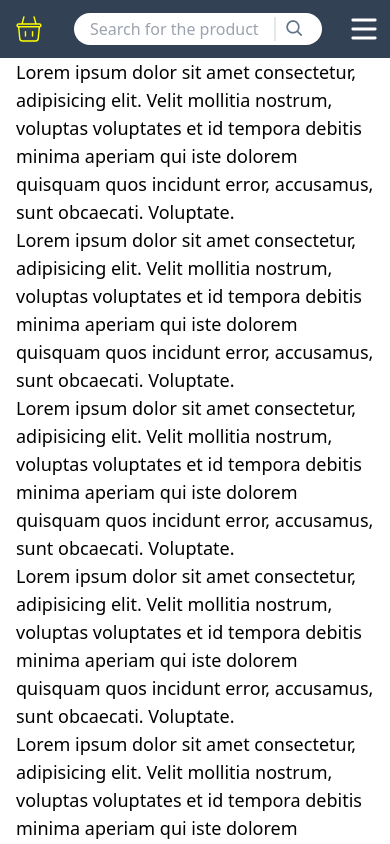
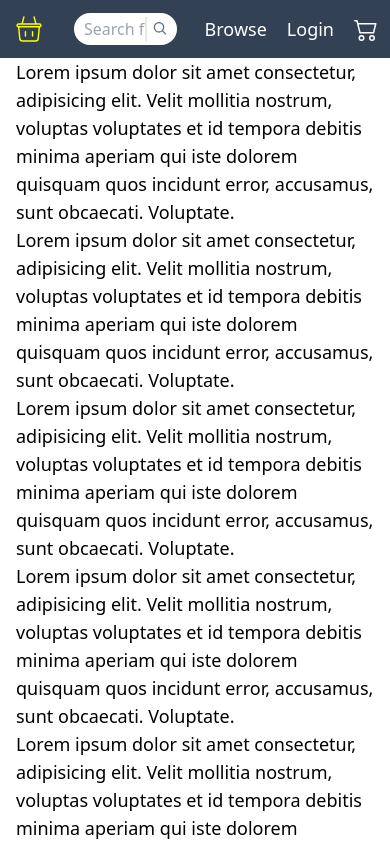
Before and after one commit to dgosc96/MockStore, a React (Vite) app: page / in a window 390 px wide. Shown: the top 844 px of the page. Built offline with nearby package versions, Linux system fonts and the light colour scheme; a web font is replaced by a local one.

Commit message:
"Refactored BurgerMenu and added device detection support"

```diff
--- a/package.json
+++ b/package.json
@@ -11,6 +11,7 @@
   },
   "dependencies": {
     "react": "^18.2.0",
+    "react-device-detect": "^2.2.3",
     "react-dom": "^18.2.0",
     "react-icons": "^4.10.1",
     "react-router-dom": "^6.14.1"
--- a/src/components/Header/Header.tsx
+++ b/src/components/Header/Header.tsx
@@ -1,8 +1,10 @@
+import { isMobile } from 'react-device-detect';
+import { CiShoppingBasket } from 'react-icons/ci';
+import { BsCart2 } from 'react-icons/bs';
+
 import { PAGES } from '../../navigation';
 import { NavLinkWrapperComponent as NavLink } from './components/NavLinkWrapperComponent.tsx';
 import { SearchBar } from './components/SearchBar.tsx';
-import { CiShoppingBasket } from 'react-icons/ci';
-import { BsCart2 } from 'react-icons/bs';
 import { BurgerMenu } from './components/BurgerMenu.tsx';
 
 export const Header = () => {
@@ -22,19 +24,17 @@ export const Header = () => {
                     </span>
                 </NavLink>
                 <SearchBar />
-                <div className='space-x-3 hidden lg:flex'>
+                {isMobile ? (
+                    <BurgerMenu />
+                ) : (
+                    <div className='space-x-3 flex'>
                         <NavLink to={PAGES.PRODUCT_LISTING}>Browse</NavLink>
                         <NavLink to={PAGES.LOGIN}>Login</NavLink>
                         <NavLink to={PAGES.CART}>
                             <BsCart2 size='1.5rem' className=' h-full ' />
                         </NavLink>
                     </div>
-                <BurgerMenu className='lg:hidden flex items-center'>
-                    <NavLink to={PAGES.HOME}>Home</NavLink>
-                    <NavLink to={PAGES.PRODUCT_LISTING}>Browse</NavLink>
-                    <NavLink to={PAGES.LOGIN}>Login</NavLink>
-                    <NavLink to={PAGES.CART}>Your Cart</NavLink>
-                </BurgerMenu>
+                )}
             </nav>
         </header>
     );
--- a/src/components/Header/components/BurgerMenu.tsx
+++ b/src/components/Header/components/BurgerMenu.tsx
@@ -1,68 +1,126 @@
-import { PropsWithChildren, useState } from 'react';
+import { PropsWithChildren, ReactNode, useState } from 'react';
+
+import { PAGES } from '../../../navigation';
+import { NavLinkWrapperComponent as NavLink } from './NavLinkWrapperComponent.tsx';
 
 type BurgerMenuProps = {
     className?: string;
 };
 
+type BurgerIconProps = {
+    shouldAnimate: boolean;
+    size?: number;
+    thickness?: number;
+    length?: number;
+    color?: string;
+    className?: string;
+};
+
+type BurgerSidebarProps = {
+    shouldExpand: boolean;
+    children?: ReactNode;
+};
+
 export const BurgerMenu = (props: PropsWithChildren<BurgerMenuProps>) => {
     const [isActive, setIsActive] = useState(false);
 
-    const size = 36;
-    const bar_width = 70;
-    const bar_height = 8;
-    const bar_rx = bar_height / 2;
-    const vb_size = 100;
-
-    const handleMouseClick = () => {
+    const toggleSidebar = () => {
         setIsActive((current) => !current);
     };
 
+    const collapseSidebar = () => {
+        if (!isActive) return;
+        setIsActive(false);
+    };
+
     return (
-        <div className={`${props.className}  `}>
-            <button className=' relative z-10' onClick={handleMouseClick}>
+        <div className={`flex items-center ${props.className}`}>
+            <button className=' relative z-30' onClick={toggleSidebar}>
+                <BurgerIcon shouldAnimate={isActive} />
+            </button>
+            <BurgerSidebar shouldExpand={isActive}>
+                <NavLink onClick={collapseSidebar} to={PAGES.HOME}>
+                    Home
+                </NavLink>
+                <NavLink onClick={collapseSidebar} to={PAGES.PRODUCT_LISTING}>
+                    Browse
+                </NavLink>
+                <NavLink onClick={collapseSidebar} to={PAGES.LOGIN}>
+                    Login
+                </NavLink>
+                <NavLink onClick={collapseSidebar} to={PAGES.CART}>
+                    Your Cart
+                </NavLink>
+            </BurgerSidebar>
+            {isActive && (
+                <div
+                    onClick={collapseSidebar}
+                    className='fixed top-0 left-0 w-screen h-screen z-10'
+                />
+            )}
+        </div>
+    );
+};
+
+const BurgerIcon = (props: BurgerIconProps) => {
+    const { size = 36 } = props;
+    const { length = 70 } = props;
+    const { thickness = 8 } = props;
+    const { color = 'white' } = props;
+
+    const bar_rx = thickness / 2;
+    const vb_size = 100;
+
+    return (
         <svg
-                    className='fill-white'
+            className={props.className}
             viewBox={`0 0 ${vb_size} ${vb_size}`}
-                    width={size}>
+            width={size}
+            fill={color}>
             <rect
-                        className={`transition-all origin-center duration-500 ${
-                            isActive &&
+                className={`transition-all origin-center duration-[500ms] ${
+                    props.shouldAnimate &&
                     'translate-y-[-17.5%] translate-x-[-17.5%] rotate-[135deg] scale-x-110'
                 }`}
-                        width={bar_width}
-                        height={bar_height}
-                        x={(100 - bar_width) / 2}
-                        y={25 - bar_height / 2}
+                width={length}
+                height={thickness}
+                x={(vb_size - length) / 2}
+                y={vb_size * 0.25 - thickness / 2}
                 rx={bar_rx}
             />
             <rect
-                        className={`transition-all origin-center duration-500
-                        ${isActive && 'opacity-0 scale-0'}`}
-                        width={bar_width}
-                        height={bar_height}
-                        x={(100 - bar_width) / 2}
-                        y={50 - bar_height / 2}
+                className={`transition-all origin-center duration-[500ms]
+        ${props.shouldAnimate && 'opacity-0 scale-0'}`}
+                width={length}
+                height={thickness}
+                x={(vb_size - length) / 2}
+                y={vb_size * 0.5 - thickness / 2}
                 rx={bar_rx}
             />
             <rect
-                        className={`transition-all origin-center duration-500 ${
-                            isActive &&
+                className={`transition-all origin-center duration-[500ms] ${
+                    props.shouldAnimate &&
                     'translate-x-[-17.5px] translate-y-[17.5px] rotate-[225deg] scale-x-110'
                 }`}
-                        width={bar_width}
-                        height={bar_height}
-                        x={(100 - bar_width) / 2}
-                        y={75 - bar_height / 2}
+                width={length}
+                height={thickness}
+                x={(vb_size - length) / 2}
+                y={vb_size * 0.75 - thickness / 2}
                 rx={bar_rx}
             />
         </svg>
-            </button>
-            <aside
-                className={`flex flex-col absolute top-0 right-0 transition-all origin-right duration-[500ms] bg-slate-500 pt-16 w-2/3 md:w-1/3 min-h-screen items-center gap-3  ${
-                    isActive ? 'scale-x-1 ' : 'scale-x-0 '
-                }`}>
-                {props.children}
-            </aside>
-        </div>
     );
 };
+
+const BurgerSidebar = (props: BurgerSidebarProps) => {
+    return (
+        <aside
+            className={`absolute top-0 right-0 duration-[500ms] bg-slate-500 pt-16 min-h-screen z-20 ${
+                props.shouldExpand ? 'w-2/3 md:w-1/3 ' : 'w-0 '
+            }`}>
+            <div className='flex flex-col gap-3 items-center mx-1 overflow-hidden'>
+                {props.children}
+            </div>
+        </aside>
+    );
+};
--- a/src/components/Header/components/NavLinkWrapperComponent.tsx
+++ b/src/components/Header/components/NavLinkWrapperComponent.tsx
@@ -1,12 +1,17 @@
-import { NavLink, NavLinkProps } from 'react-router-dom';
+import { NavLink } from 'react-router-dom';
+import { isMobile } from 'react-device-detect';
 
 export const NavLinkWrapperComponent = (
-    props: NavLinkProps & React.RefAttributes<HTMLAnchorElement>
+    props: React.ComponentProps<typeof NavLink>
 ) => {
     return (
         <NavLink
             {...props}
-            className={`${props.className} text-lg p-1 align-middle transition-all hover:text-slate-300 hover:translate-y-[1px]`}
+            className={`${
+                props.className
+            } text-lg whitespace-pre p-1 align-middle transition-all ${
+                !isMobile ? 'hover:text-slate-300' : ' active:text-slate-300'
+            } `}
         />
     );
 };
--- a/src/components/Header/components/SearchBar.tsx
+++ b/src/components/Header/components/SearchBar.tsx
@@ -2,13 +2,13 @@ import { CgSearch } from 'react-icons/cg';
 
 export const SearchBar = () => {
     return (
-        <div className='max-w-sm space-x-1 justify-items-stretch divide-x-2 flex-auto flex divide-solid bg-white text-slate-500 py-1 px-4 rounded-full mx-2'>
+        <div className=' box-border max-w-sm justify-items-stretch divide-x-2 flex-auto flex divide-solid bg-white text-slate-500 py-1 px-2.5 rounded-full mx-2'>
             <input
                 type='text'
                 className='focus:outline-none w-0 flex-grow'
                 placeholder='Search for the product'></input>
-            <button className='pl-1 min-w-[2rem] w-fit'>
-                <CgSearch size='20px' className=' m-auto ' />
+            <button className='pl-1 '>
+                <CgSearch size='1rem' className=' m-auto ' />
             </button>
         </div>
     );
```
Also changed, not shown: 1 other file (tests, documents, lock files or other folders). Lines whose indentation alone changed are shown as unchanged.
